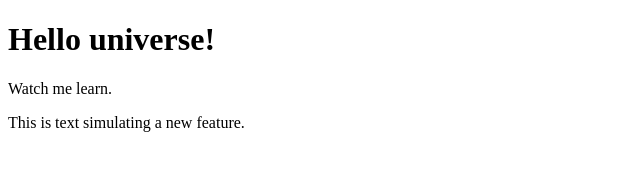
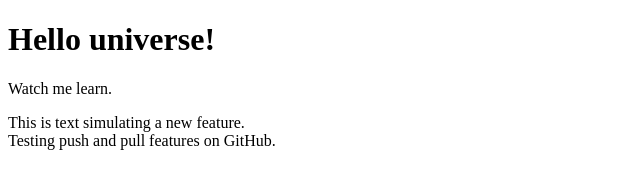
Before and after one commit to ChristaKahea/test-project, a plain HTML site: page index.html in a window 1280 px wide. Shown: the whole page, without its empty margins (0-640 px from the left). Drawn offline with Linux system fonts and the light colour scheme.

Commit message:
Add testing message for GitHub features
testing push and pull

```diff
--- a/index.html
+++ b/index.html
@@ -9,5 +9,6 @@
   <h1>Hello universe!</h1>
   <p>Watch me learn.</p>
   <div> This is text simulating a new feature.</div>
+  <div> Testing push and pull features on GitHub.</div>
 </body>
 </html>
```
